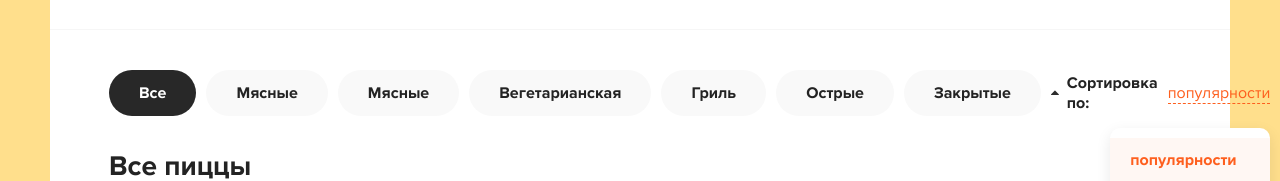
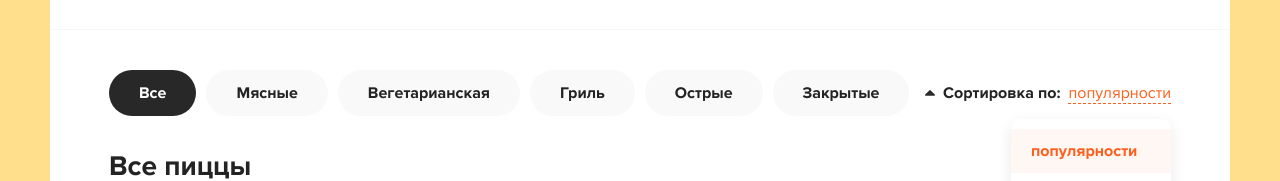
Before and after one commit to pwsd-dev/react-pizza, a React app: page / in a window 1280 px wide. Shown: the part 152-333 px from the top of the page. Built offline with nearby package versions, Linux system fonts and the light colour scheme.

Commit message:
add class Categories

```diff
--- a/src/App.js
+++ b/src/App.js
@@ -6,9 +6,6 @@ import { Header, Categories } from "./components";
 console.log();
 
 function App() {
-  const handleClick = () => {
-    alert("hi");
-  };
   return (
     <div>
       <div className="wrapper">
@@ -18,6 +15,7 @@ function App() {
             <div className="content__top">
               <div className="categories">
                 <Categories
+                  onClickItem={(item) => console.log(item)}
                   items={[
                     "Мясные",
                     "Вегетарианская",
--- a/src/components/Categories.jsx
+++ b/src/components/Categories.jsx
@@ -1,21 +1,40 @@
 import React from "react";
 
-function Categories({ items }) {
-  console.log(items);
-  //   items.map((item) => { // - тот случай, когда при выносе метода стили не подхватились
-  //     return <li>{item}</li>;
-  //   });
+class Categories extends React.Component {
+  render() {
+    const { items, onClickItem } = this.props;
     return (
       <div>
         <ul>
           <li className="active">Все</li>
-        <li>Мясные</li>
-        {items.map((item) => {
-          return <li>{item}</li>;
+          {items.map((item, index) => {
+            return (
+              <li onClick={() => onClickItem(item)} key={`${item}_${index}`}>
+                {item}
+              </li>
+            );
           })}
         </ul>
       </div>
     );
   }
+}
+
+// function Categories({ items, onClickItem }) {
+//   return (
+//     <div>
+//       <ul>
+//         <li className="active">Все</li>
+//         {items.map((item, index) => {
+//           return (
+//             <li onClick={() => onClickItem(item)} key={`${item}_${index}`}>
+//               {item}
+//             </li>
+//           );
+//         })}
+//       </ul>
+//     </div>
+//   );
+// }
 
 export default Categories;
```
Lines whose indentation alone changed are shown as unchanged.
